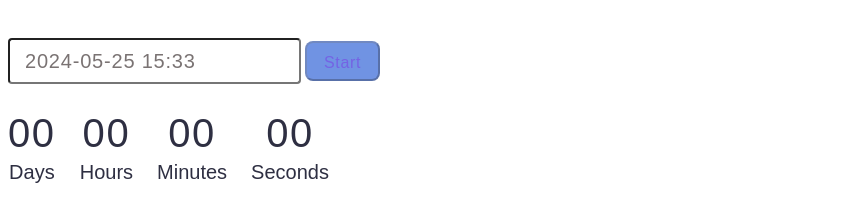
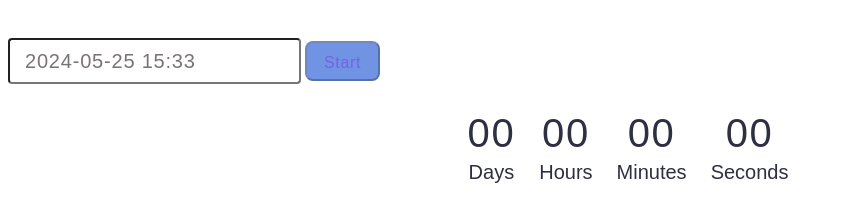
Before and after one commit to TatiYas/goit-js-hw-10, a website built with Vite: page src/1-timer.html in a window 1280 px wide. Shown: the whole page, without its empty margins (0-843 px from the left). Built offline with nearby package versions, Linux system fonts and the light colour scheme.

Commit message:
Update_21

```diff
--- a/src/css/1-timer.css
+++ b/src/css/1-timer.css
@@ -1,6 +1,6 @@
 .container {
    padding-top: 30px;
-
+   justify-content: center;
   }
 
 .label {
@@ -97,6 +97,7 @@ button:hover {
   flex-direction: row;
   margin-top: 25px;
   text-align: center;
+  justify-content: center;
 }
 
 .timer .field {
--- a/src/css/styles.css
+++ b/src/css/styles.css
@@ -25,6 +25,7 @@
 }
 a {
   display: flex;
+  justify-content: center;
   align-items: center;
   text-decoration: none;
   font-size: 30px;
```
